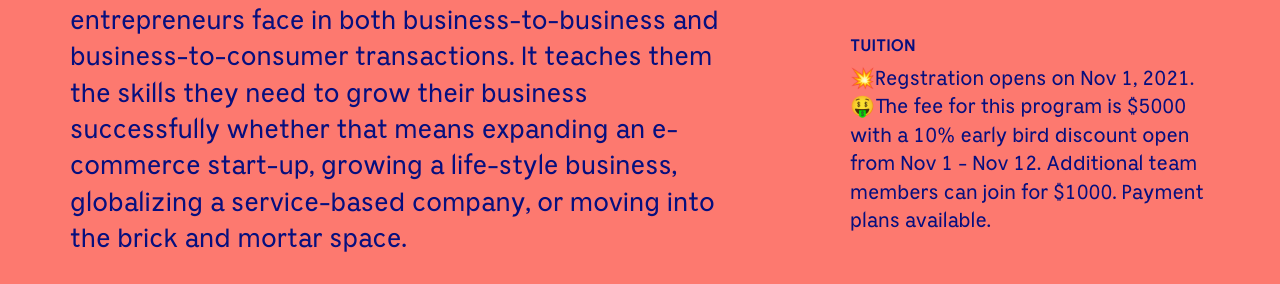
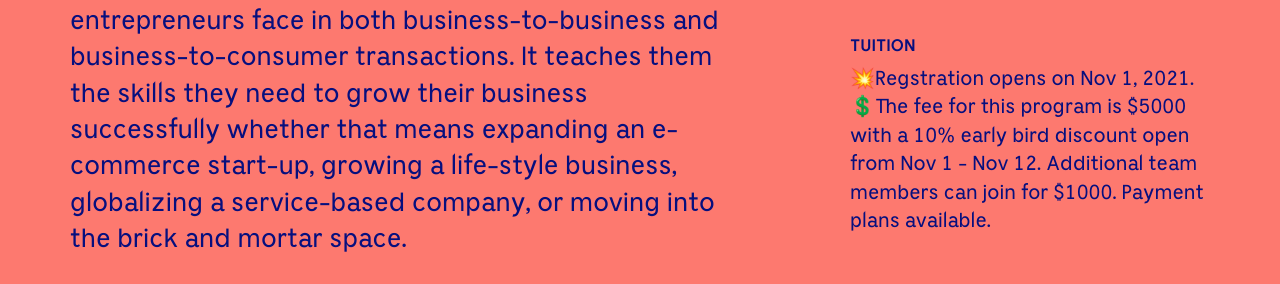
Before and after one commit to hollyhoward78/ask-holly-how, a Jekyll site: the page built from _pages/programs.md, in a window 1280 px wide and 900 px high, scrolled down 792 px. Shown: the part 190-474 px from the top of the window. Built offline with Jekyll 4.4.1, drawn with Linux system fonts in a browser that asks for light colours; a script that is not in the unit is left out; comment, search, counter and statistics services are not loaded.

```diff
--- a/_layouts/programs.html
+++ b/_layouts/programs.html
@@ -28,7 +28,6 @@ layout: base
           <p class="lead p-xs-t-1">This program provides the chance to stop being reactive and start being proactive about growth. Whether you're scaling for an exit or building towards a legacy, this program will teach you how to define or refine your culutre & operationalize it for growth. In an economy where culture speaks louder than brand and values create greater connections than algorithms, this is the program that puts you on the path to creative freedom, financial well-being, and community reciprocity.</p>
         </div>
         <div class="col-lg-4 col-lg-offset-1 col-md-4 m-lg-t-0 m-md-t-3 m-sm-t-3 m-xs-t-3">
-
           <h6>Program Details</h6>
           <p>📆Class runs January 18th - June 14th and includes 12 Lectures and 12 Breakout Cohorts. 🤓Request a course manual for details.</p>
 
@@ -39,7 +38,7 @@ layout: base
           <p>✔️2 60-minute private consulting sessions, ✔️9mo and 1YR lectures, ✔️10 books, ✔️over 100 pages of worksheets & tools, ✔️3 guest lectures and more!</p>
 
           <h6 class="m-xs-t-2">Tuition</h6>
-          <p>💥Regstration opens on Nov 1, 2021. 🤑The fee for this program is $5000 with a 10% early bird discount open from Nov 1 - Nov 12. Additional team members can join for $1000. Payment plans available.</p>
+          <p>💥Regstration opens on Nov 1, 2021. 💲The fee for this program is $5000 with a 10% early bird discount open from Nov 1 - Nov 12. Additional team members can join for $1000. Payment plans available.</p>
 
           <h6 class="up-next m-xs-t-2">To Register!</h6>
             <p>Starting Nov 1 Email Holly :) hhoward@askhollyhow.com</p>
```
